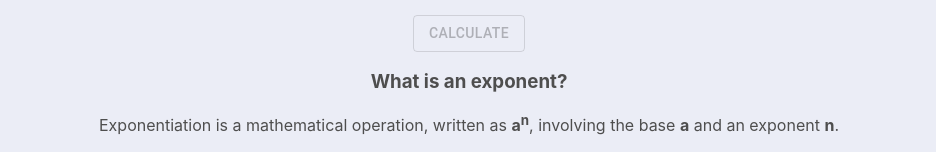
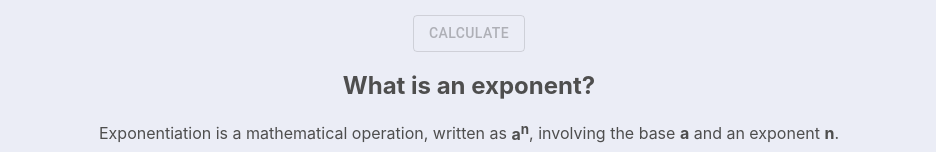
Before and after one commit to mityaua/exponent-calculator, a React (Create React App) app: page / in a window 1280 px wide. Shown: the part 129-281 px from the top of the page, without its empty margins (171-1107 px from the left). Built offline with nearby package versions, Linux system fonts and the light colour scheme.

Commit message:
Fix title

```diff
--- a/src/components/Description/Description.jsx
+++ b/src/components/Description/Description.jsx
@@ -3,7 +3,7 @@ import s from './Description.module.scss';
 export default function Description() {
   return (
     <div className={s.container}>
-      <h3>What is an exponent?</h3>
+      <h2>What is an exponent?</h2>
 
       <p>
         Exponentiation is a mathematical operation, written as{' '}
--- a/src/components/Form/Form.jsx
+++ b/src/components/Form/Form.jsx
@@ -1,9 +1,7 @@
 import PropTypes from 'prop-types';
 import { useState } from 'react';
 
-import TextField from '@material-ui/core/TextField';
-import ButtonGroup from '@material-ui/core/ButtonGroup';
-import Button from '@material-ui/core/Button';
+import { TextField, ButtonGroup, Button } from '@material-ui/core';
 
 import s from './Form.module.scss';
 
```
